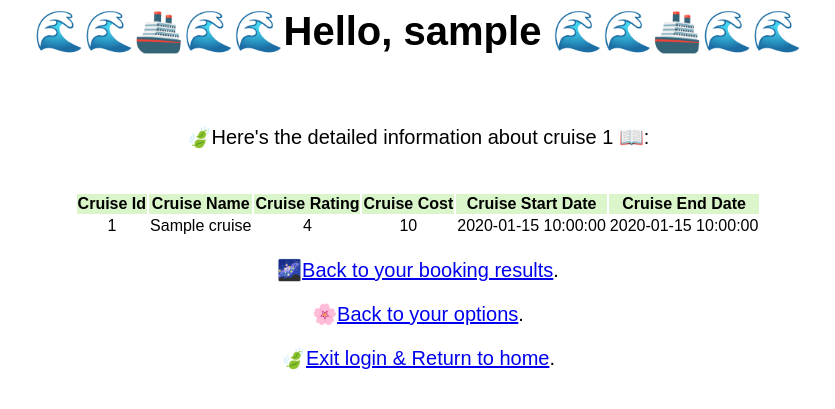
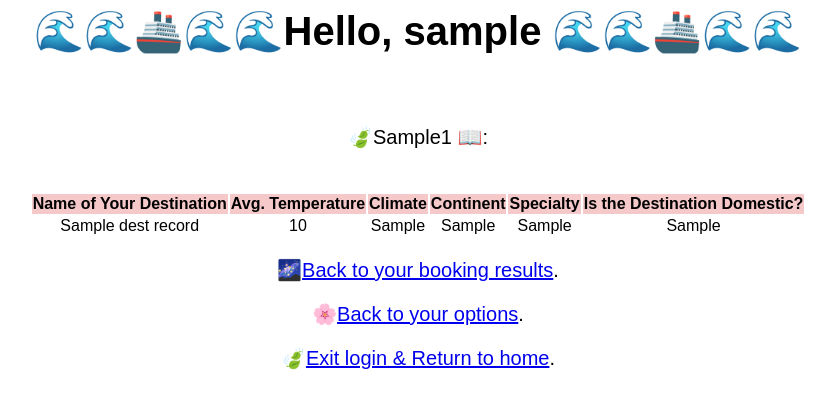
Before and after one commit to quadvvvv/Cruise-Booking-Application-4111, a Flask app: template templates/cruise_detail.html in a window 1280 px wide. Shown: the top 409 px of the page, without its empty margins (222-1057 px from the left). Run offline with Flask 2, Linux system fonts and the light colour scheme; the template is opened without the code that fills it: most values are stand-ins (such as "Sample title", 1, 10 or a date in 2020); parts of the project's set-up code (start-up, migrations or seed data) failed here and were passed over.

Commit message:
test dne find_cruise

```diff
--- a/server.py
+++ b/server.py
@@ -337,13 +337,16 @@ def find_company():
   # fetch company
   cursor = g.conn.execute('SELECT * FROM companies C WHERE C.comp_id= (%s)', company_id)
 
-  # DNE
+  # case 1 - DNE
   if(cursor.rowcount <= 0):
       result = {'comp_id': None, 'comp_name': None, 'comp_loc': None, 'comp_rating': None}
       context.update(promptMsg = "Your Company doesn't exist in our database⚠️, please try again⚠️")
       context.update(compInfo = result)
       return render_template("company_detail.html", **context )
 
+  # both cases teseted!
+
+  # case 2 - normal
   result = cursor.fetchone()
   context.update(compInfo = result)
   context.update(promptMsg = "Woohoo! We found your company 🍀")
@@ -357,7 +360,21 @@ def find_cruise():
   context = dict(cruiseId = cruise_id)
   context.update(userName = cust_username)
 
-  return render_template("company_detail.html", **context)
+  # fetch cruise
+  cursor = g.conn.execute('SELECT * FROM cruises c WHERE c.cruise_id = (%s)', cruise_id)
+
+  # case 1 - DNE
+  if(cursor.rowcount <= 0):
+    context.update(promptMsg = "Your cruise doesn't exist in our database⚠️, please try again⚠️")
+    context.update(destRecords = None)
+    return render_template("cruise_detail.html", **context)
+
+  # case 2 - normal
+
+  context.update(userName = cust_username)
+  context.update(promptMsg = "Woohoo! We found your cruise 🍀")
+
+  return render_template("cruise_detail.html", **context)
 
 
 @app.route('/home')
@@ -375,8 +392,16 @@ def booking_recrods():
   try:
     booking_records = {}
     cruise_records = []
+    context=dict(userName = cust_username)
 
     cursor = g.conn.execute('SELECT * FROM booking_records b WHERE b.cust_id = (%s)', cust_id)
+    #case 1 - DNE
+    if(cursor.rowcount <= 0):
+      context.update(userRecords = booking_records)
+      context.update(cruiseRecords = cruise_records)
+      return render_template("booking_records.html", **context)
+
+    #case 2 - normal
     booking_records = cursor.fetchall()
     for record in booking_records:
       cruise_id = record['cruise_id']
@@ -385,7 +410,6 @@ def booking_recrods():
       cruise = cursor.fetchone()
       cruise_records.append(cruise)
 
-    context=dict(userName = cust_username)
     # booking_records
     context.update(userRecords = booking_records)
     # cruise
--- a/templates/company_detail.html
+++ b/templates/company_detail.html
@@ -9,7 +9,7 @@
       text-align: center;
     }
     tr:nth-child(even) {
-  background-color: #B6D4E7;
+  background-color: #f5e0c9;
     }
   </style>
   <body>
--- a/templates/cruise_detail.html
+++ b/templates/cruise_detail.html
@@ -9,40 +9,41 @@
       text-align: center;
     }
     tr:nth-child(even) {
-  background-color: #B6D4E7;
+  background-color: #f5c9c9;
     }
   </style>
   <body>
     <h1>🌊🌊🚢🌊🌊Hello, {{userName}} 🌊🌊🚢🌊🌊</h1>
     <br>
-    <p> 🍃Here's the detailed information about cruise {{cruiseId}} 📖:
+    <p> 🍃{{promptMsg}}{{cruiseId}} 📖:
     </p>
     <br>
-    <table id="cruise_data" style="margin-left: auto;
+    <table id="dest_data" style="margin-left: auto;
       margin-right: auto;">
-      <thead style="background-color: #d9f5c9;">
+      <thead style="background-color: #f5c9c9;">
         <tr>
-              <th>Cruise Id </th>
-              <th>Cruise Name</th>
-              <th>Cruise Rating</th>
-              <th>Cruise Cost</th>
-              <th>Cruise Start Date</th>
-              <th>Cruise End Date</th>
+              <th>Name of Your Destination </th>
+              <th>Avg. Temperature</th>
+              <th>Climate</th>
+              <th>Continent</th>
+              <th>Specialty</th>
+              <th>Is the Destination Domestic?</th>
             </tr>
           </thead>
           <tbody>
-            {% for cruise in cruiseRecords %}
+            {% for dest_record in destRecords %}
             <tr>
-              <td>{{ cruise['cruise_id']}} </td>
-              <td>{{ cruise['cruise_name']}}</td>
-              <td>{{ cruise['cruise_rating'] }}</td>
-              <td>{{ cruise['cruise_cost'] }}</td>
-              <td>{{ cruise['cruise_start_date']}}</td>
-              <td>{{ cruise['cruise_end_date']}}</td>
+              <td>{{ dest_record['dest_name']}}</td>
+              <td>{{ dest_record['dest_temp']}} </td>
+              <td>{{ dest_record['dest_climate']}}</td>
+              <td>{{ dest_record['dest_continent'] }}</td>
+              <td>{{ dest_record['dest_specialty'] }}</td>
+              <td>{{ dest_record['dest_is_domestic']}}</td>
             </tr>
             {% endfor %}
           </tbody>
         </table>
+
         <p>🌌<a href="booking_records">Back to your booking results</a>.</p>
         <p>🌸<a href="user_home">Back to your options</a>.</p>
         <p>🍃<a href="home">Exit login & Return to home</a>.</p>
```
